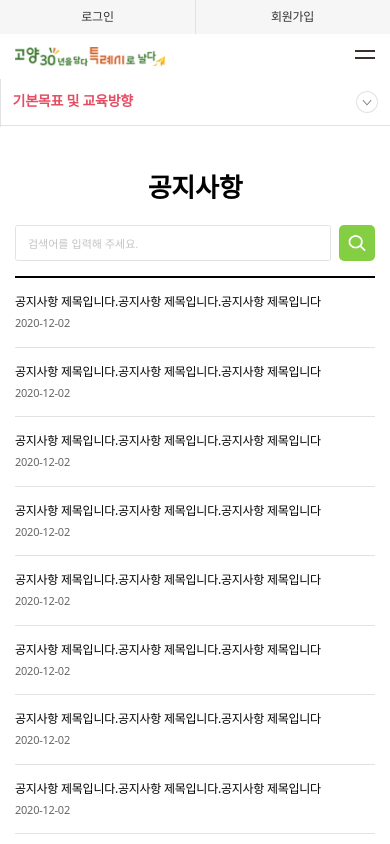
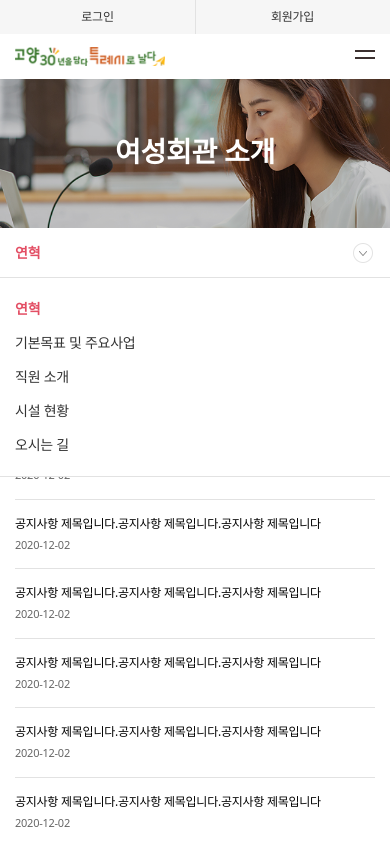
Before and after one commit to yunju95/womenshall_220621, a plain HTML site: page notice/list.html in a window 390 px wide. Shown: the top 844 px of the page. Drawn offline with nearby package versions, Linux system fonts and the light colour scheme; a web font is replaced by a local one.

Commit message:
update : 서브메뉴 상단, 표 drag icon 수정

```diff
--- a/css/layout.css
+++ b/css/layout.css
@@ -73,27 +73,33 @@
 
 
 /* submenu */
-.wrap_submenu{height: 61px;padding:0 40px;border-top: 1px solid #e2e2e2;border-bottom: 1px solid #e2e2e2;}
-.wrap_submenu .inner_menu{display:flex;position: relative;max-width: 1840px;margin:0 auto;}
-.wrap_submenu .link_home{display:flex;align-items: center;justify-content: center;height:60px;width:18px;}
+.wrap_submenu{position:relative;height: 428px;background: url(../img/sub/sub_visual.png) no-repeat 0 0;background-size: cover;}
+.wrap_submenu:before{position:absolute;left:0;top:0;right:0;bottom:0;background-color:rgba(0,0,0,0.2);content:''}
+.wrap_submenu .inner_menu{position: relative;max-width: 1200px;height:100%;margin:0 auto;}
+/* .wrap_submenu .link_home{display:flex;align-items: center;justify-content: center;height:60px;width:18px;}
 .wrap_submenu .link_home .ico_home{width: 18px;height: 18px;color:transparent;background: url(../img/common/ico_home.png) no-repeat 0 0;background-size: cover;}
 .wrap_submenu .btn_print{display:flex;align-items: center;justify-content: center;height:60px;width:60px;
 margin-left: auto;border-left: 1px solid #e2e2e2;}
-.wrap_submenu .btn_print .ico_print{width: 21px;height: 21px;color:transparent;background: url(../img/common/ico_print.png) no-repeat 0 0;background-size: cover;}
+.wrap_submenu .btn_print .ico_print{width: 21px;height: 21px;color:transparent;background: url(../img/common/ico_print.png) no-repeat 0 0;background-size: cover;} */
 
-.wrap_submenu div[class^='menu_depth']{position: relative;z-index: 10;height: 100%;margin-left:16px;padding-left:15px;}
-.wrap_submenu div[class^='menu_depth']::before{position:absolute;top:21px;left:0;width:1px;height:17px;background-color:#e2e2e2;content:''}
-.wrap_submenu div[class^='menu_depth'] .tit_menu{display: block;position: relative;font-size: 15px;line-height:59px;font-weight: normal;}
-.wrap_submenu .menu_depth1{width: 116px;}
-.wrap_submenu .menu_depth2{width: 180px;}
-.wrap_submenu .menu_depth2 .tit_menu{font-weight:500;color:#e34e64;cursor: pointer;}
+/* .wrap_submenu div[class^='menu_depth']{position: relative;z-index: 10;} */
+/* .wrap_submenu div[class^='menu_depth']::before{position:absolute;top:21px;left:0;width:1px;height:17px;background-color:#e2e2e2;content:''} */
+/* .wrap_submenu div[class^='menu_depth'] .tit_menu{display: block;position: relative;font-size: 15px;line-height:59px;font-weight: normal;} */
+.wrap_submenu .menu_depth1{position:absolute;top:50%;left:0;width:100%;margin-top:-33px;-webkit-transform:translateY(-50%);transform:translateY(-50%)}
+.wrap_submenu .menu_depth1 .tit_menu{display:block;font-size:54px;color:#fff;text-align:center}
+.wrap_submenu .menu_depth2{position:absolute;bottom:0;left:0;right:0;height:67px;background-color:#e34e64;text-align:center;}
+.wrap_submenu .menu_depth2 .tit_menu{display:none}
+.wrap_submenu .list_menu{font-size:0}
+.wrap_submenu .list_menu li{display:inline-block;vertical-align:top}
+.wrap_submenu .list_menu .link_menu{display:block;padding:0 20px;font-size:18px;line-height:67px;color:#fff}
+.wrap_submenu .list_menu .on .link_menu{font-weight:bold}
+/* .wrap_submenu .menu_depth2 .tit_menu{font-weight:500;color:#e34e64;cursor: pointer;}
 .wrap_submenu .menu_depth2 .tit_menu::after{position: absolute;top: 50%;right: 17px;width: 20px;height: 20px;margin-top: -10px;background: url(../img/common/ico_submenu_arr.png) no-repeat;background-size: 100%;content: '';}
-.wrap_submenu .menu_depth2.on .tit_menu::after{transform: rotate(180deg);}
-
-.wrap_submenu div[class^='menu_depth'] .list_menu{display: none;position: absolute;left: -1px;right: -1px;top: 100%;padding:13px 21px;border: 1px solid #e2e2e2;background-color: #fff;}
+.wrap_submenu .menu_depth2.on .tit_menu::after{transform: rotate(180deg);} */
+/* .wrap_submenu div[class^='menu_depth'] .list_menu{display: none;position: absolute;left: -1px;right: -1px;top: 100%;padding:13px 21px;border: 1px solid #e2e2e2;background-color: #fff;} */
 /* .wrap_submenu div[class^='menu_depth'].on .list_menu{display: block;} */
-.wrap_submenu div[class^='menu_depth'] .list_menu .link_menu{display: block;padding: 10px 0;font-size: 15px;line-height: 15px;font-weight: 500;}
-.wrap_submenu div[class^='menu_depth'] .list_menu li:hover .link_menu{color:#74c500}
+/* .wrap_submenu div[class^='menu_depth'] .list_menu .link_menu{display: block;padding: 10px 0;font-size: 15px;line-height: 15px;font-weight: 500;}
+.wrap_submenu div[class^='menu_depth'] .list_menu li:hover .link_menu{color:#74c500} */
 
 
 /* footer submenu */
@@ -168,19 +174,19 @@ margin-left: auto;border-left: 1px solid #e2e2e2;}
 
 
   /* submenu */
-  .wrap_submenu{height: 52px;padding: 0;}
-  .wrap_submenu .inner_menu{border: none;}
-  .wrap_submenu .link_home,
-  .wrap_submenu .btn_print{display: none;}
-  .wrap_submenu div[class^='menu_depth']{width:100%;margin-left:0;padding-left: 12.5px;border: none;-webkit-box-sizing: border-box;box-sizing: border-box}
-  .wrap_submenu .menu_depth1{display:none}
-  .wrap_submenu .menu_depth2{box-sizing: border-box;}
-  .wrap_submenu .menu_depth2::after{position: absolute;left: -0.5px;top: 0;bottom: 0;background-color: #e2e2e2;width: 1px;content: "";}
-  .wrap_submenu div[class^='menu_depth']::before{display:none}
-  .wrap_submenu div[class^='menu_depth'] .tit_menu{font-size: 14px;line-height: 52px;font-weight:bold}
-  .wrap_submenu div[class^='menu_depth'] .tit_menu::after{right: 12px;width: 22px;height: 22px;}
-  .wrap_submenu div[class^='menu_depth'] .list_menu{padding: 8px 10px;}
-  .wrap_submenu div[class^='menu_depth'] .list_menu .link_menu{font-size:11px;padding:5px 0}
+  .wrap_submenu{height: auto;background:none}
+  .wrap_submenu:before{display:none}
+  .wrap_submenu .menu_depth1{position:relative;top:0;height:154px;margin-top:0;background:url(../img/sub/sub_visual_mo.png) no-repeat 0 0 / cover;-webkit-transform:translateY(0);transform:translateY(0)}
+  .wrap_submenu .menu_depth1:before{position:absolute;left:0;top:0;right:0;bottom:0;background-color:rgba(0,0,0,0.2);content:''}
+  .wrap_submenu .menu_depth1 .tit_menu{position:absolute;top:50%;left:0;width:100%;font-size:28px;line-height:42px;-webkit-transform:translateY(-50%);transform:translateY(-50%)}
+  .wrap_submenu .menu_depth2{position:relative;z-index:10;height:auto;background-color:#fff;text-align:left}
+  .wrap_submenu .menu_depth2 .tit_menu{display:block;position:relative;height:50px;padding:0 15px;font-size:14px;line-height:50px;color:#e34e64;font-weight:bold;border-bottom: 1px solid #e2e2e2;-webkit-box-sizing:border-box;box-sizing:border-box}
+  .wrap_submenu .menu_depth2 .tit_menu::after{position: absolute;top: 50%;right: 17px;width: 20px;height: 20px;margin-top: -10px;background: url(../img/common/ico_submenu_arr.png) no-repeat;background-size: 100%;content: '';}
+  .wrap_submenu .menu_depth2.on .tit_menu::after{transform: rotate(180deg);}
+  .wrap_submenu .list_menu{position:absolute;top:100%;left:0;width:100%;padding:14px 0;background-color:#fff;border-bottom: 1px solid #e2e2e2;}
+  .wrap_submenu .list_menu li{display:block}
+  .wrap_submenu .list_menu .link_menu{padding:0 15px;font-size:14px;line-height:34px;color:#333;-webkit-box-sizing:border-box;box-sizing:border-box}
+  .wrap_submenu .list_menu .on .link_menu{color:#e34e64}
 
   /* footer submenu */
   .wrap_main_submenu {height: auto;}
--- a/layout/submenu.html
+++ b/layout/submenu.html
@@ -1,36 +1,26 @@
 <div class="inner_menu">
-  <a href="../index.html" class="link_home"><span class="ico_home">홈으로 가기</span></a>
-  <div class="menu_depth1"> <!-- menu_depth1 활성화 시 on 클래스 추가 -->
-    <strong class="tit_menu">생태환경교육센터</strong>
+  <div class="menu_depth1">
+    <strong class="tit_menu">여성회관 소개</strong>
+  </div>
+  <div class="menu_depth2">
+    <strong class="tit_menu">연혁</strong>
     <ul class="list_menu">
-      <li><a href="#none" class="link_menu" target="_blank">생태환경교육센터</a></li>
-      <li><a href="#none" class="link_menu" target="_blank">고양누리길</a></li>
-      <li><a href="#none" class="link_menu" target="_blank">교육안내</a></li>
-      <li><a href="#none" class="link_menu" target="_blank">수강신청</a></li>
-      <li><a href="#none" class="link_menu" target="_blank">참여마당</a></li>
-      <li><a href="#none" class="link_menu" target="_blank">알림마당</a></li>
+      <li class="on"><a href="#none" class="link_menu" target="_blank">연혁</a></li> <!-- 활성화된 메뉴 li에 on 클래스 추가 -->
+      <li><a href="#none" class="link_menu" target="_blank">기본목표 및 주요사업</a></li>
+      <li><a href="#none" class="link_menu" target="_blank">직원 소개</a></li>
+      <li><a href="#none" class="link_menu" target="_blank">시설 현황</a></li>
+      <li><a href="#none" class="link_menu" target="_blank">오시는 길</a></li>
     </ul>
   </div>
-  <div class="menu_depth2"> <!-- menu_depth1 활성화 시 on 클래스 추가 -->
-    <strong class="tit_menu">기본목표 및 교육방향</strong>
-    <ul class="list_menu">
-      <li><a href="#none" class="link_menu" target="_blank">소개</a></li>
-      <li><a href="#none" class="link_menu" target="_blank">기본목표 및 교육방향</a></li>
-      <li><a href="#none" class="link_menu" target="_blank">고양생태공원, 일산호수공원</a></li>
-      <li><a href="#none" class="link_menu" target="_blank">직원소개</a></li>
-      <li><a href="#none" class="link_menu" target="_blank">찾아오시는 길</a></li>
-    </ul>
-  </div>
-  <button class="btn_print" onclick="screenPrint()"><span class="ico_print screen_out">페이지 인쇄</span></button>
 </div>
 
 <script>
 // 임시 프린트 스크립트
-function screenPrint() {
-  window.print();
-}
+// function screenPrint() {
+//   window.print();
+// }
 $(function(){
-  $('.wrap_submenu .tit_menu').click(function(){
+  $('.menu_depth2 .tit_menu').click(function(){
     if($(this).parent().hasClass('on')){
       $(this).parent().removeClass('on');
       $(this).parent().find('.list_menu').stop().slideUp(250);
```
Also changed, not shown: img/sub/ico_tbl_drag.png, img/sub/sub_visual.png (added), img/sub/sub_visual_mo.png (added).
